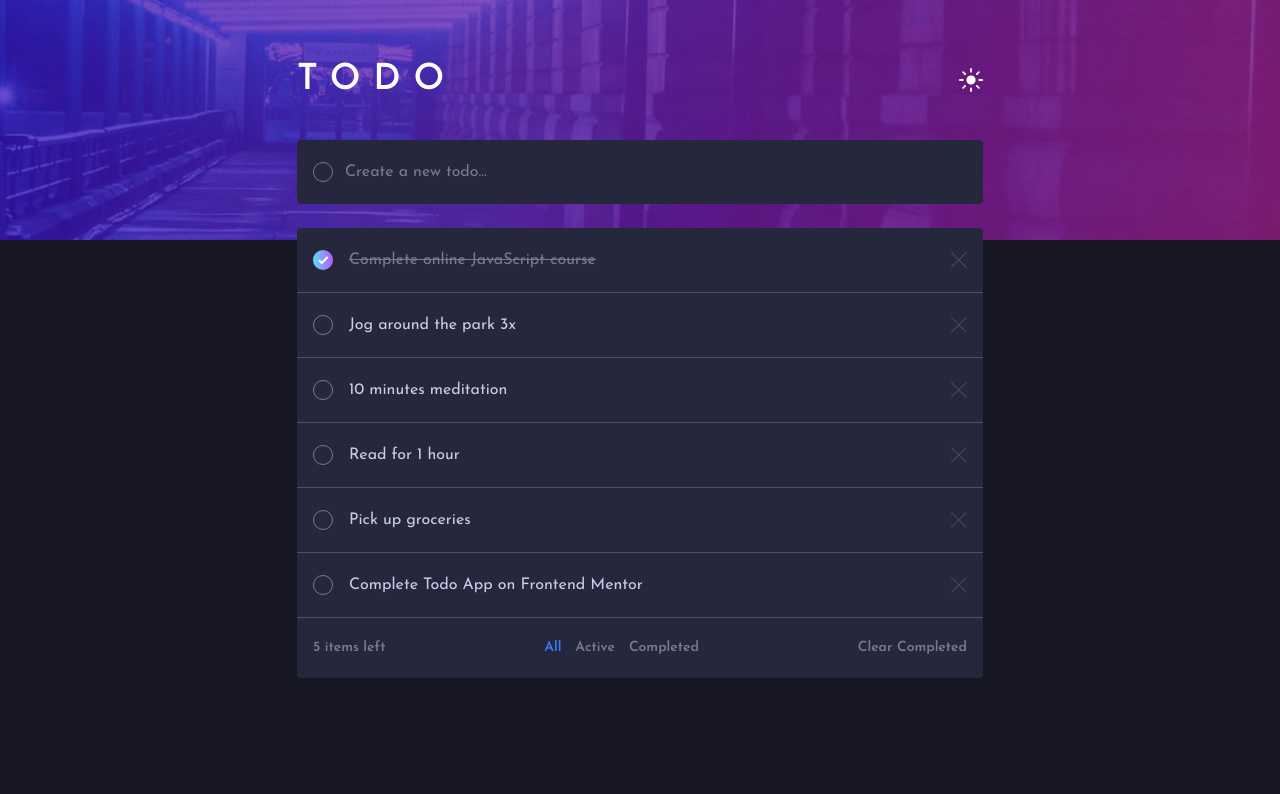
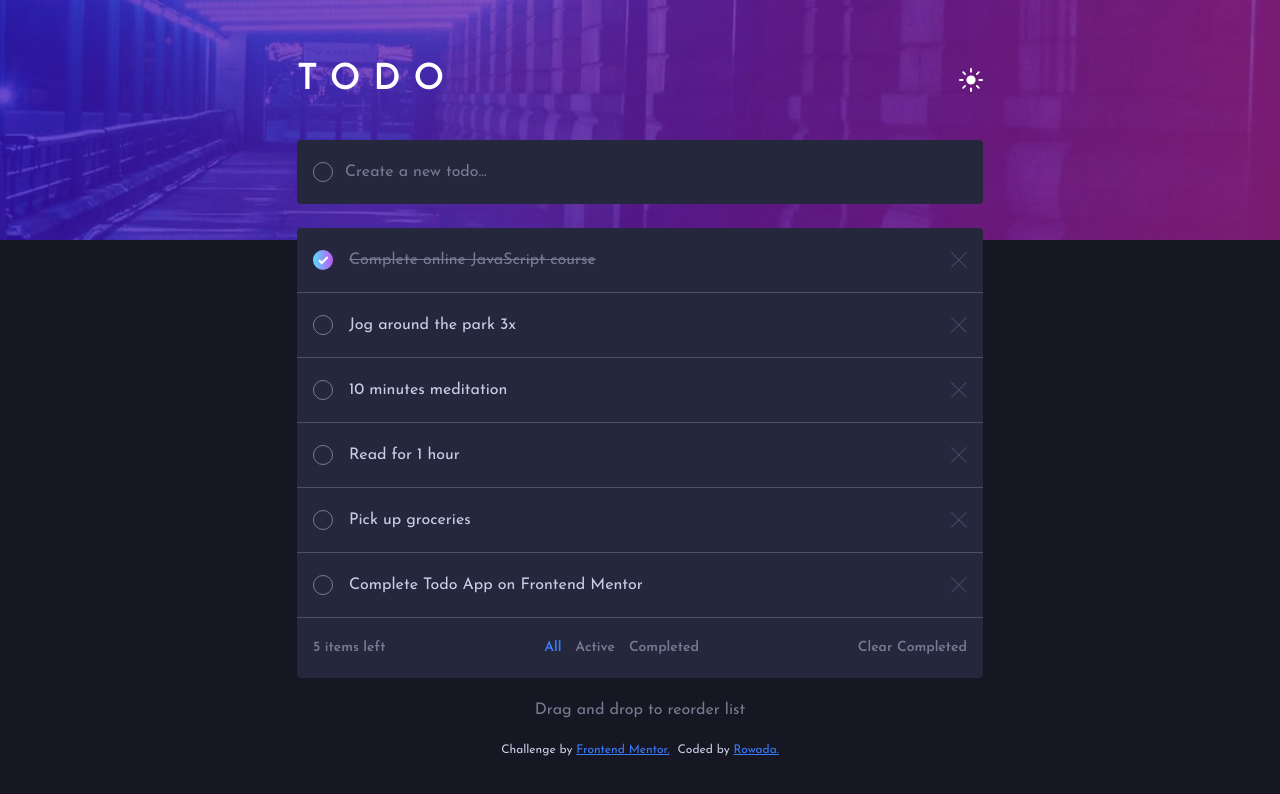
Before and after one commit to Rowada/todo-app-react, a React (Vite) app: page / in a window 1280 px wide. Shown: the top 794 px of the page. Built offline with nearby package versions, Linux system fonts and the light colour scheme.

Commit message:
feat: add footer component

```diff
--- a/src/App.jsx
+++ b/src/App.jsx
@@ -3,6 +3,7 @@ import useStore from "./store";
 import ThemeProvider from "./context/ThemeProvider";
 import { Header } from "./components/Header";
 import { TodoList } from "./components/todos/TodoList";
+import { Footer } from "./components/Footer";
 
 function App() {
   const theme = useStore((state) => state.theme);
@@ -11,6 +12,7 @@ function App() {
       <main>
         <Header />
         <TodoList />
+        <Footer />
       </main>
     </ThemeProvider>
   );
--- /dev/null
+++ b/src/components/Footer.jsx
@@ -0,0 +1,36 @@
+import React from "react";
+
+export const Footer = () => {
+  return (
+    <footer className="max-w-[750px] w-full m-auto flex flex-col items-center justify-center gap-5 my-5">
+      <p className="text-secondary">Drag and drop to reorder list</p>
+
+      <nav className="text-xs text-text">
+        <ul className="flex gap-2">
+          <li>
+            Challenge by{" "}
+            <a
+              className="text-primary underline decoration-solid"
+              href="https://www.frontendmentor.io?ref=challenge"
+              target="_blank"
+              rel="noopener noreferrer"
+            >
+              Frontend Mentor.
+            </a>
+          </li>
+          <li>
+            Coded by{" "}
+            <a
+              className="text-primary underline decoration-solid"
+              href="https://www.frontendmentor.io/profile/Rowada"
+              target="_blank"
+              rel="noopener noreferrer"
+            >
+              Rowada.
+            </a>
+          </li>
+        </ul>
+      </nav>
+    </footer>
+  );
+};
```
